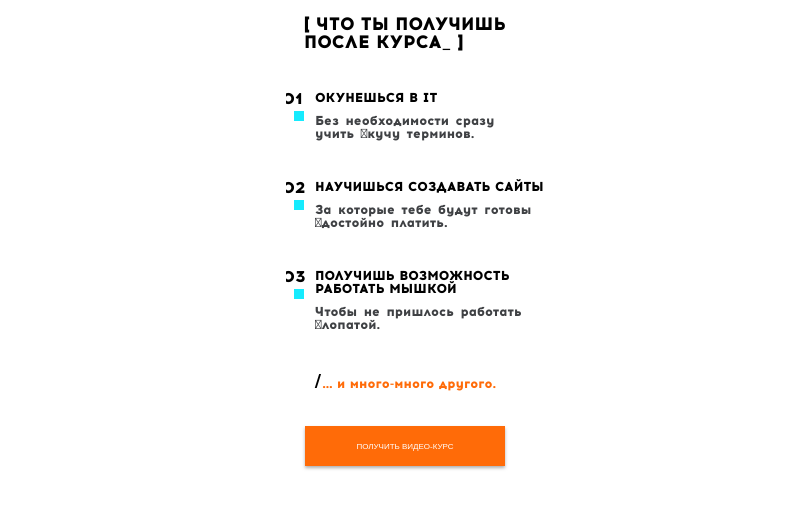
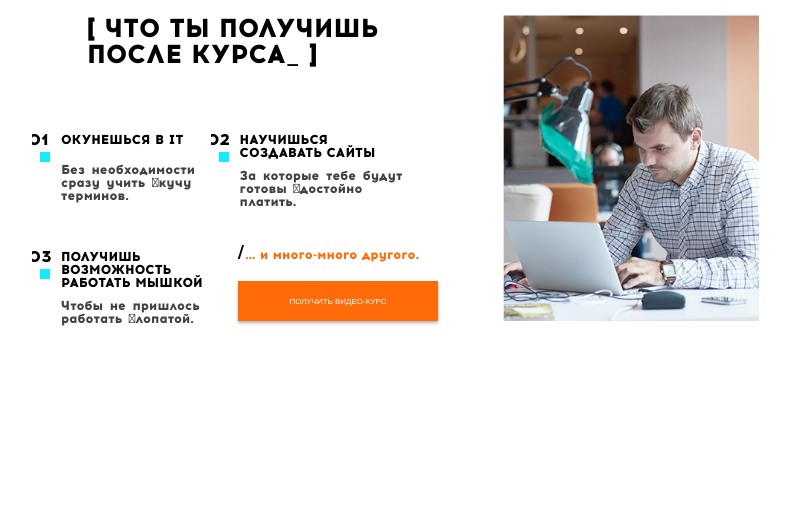
Before and after one commit to arthurtheking/Hakaton_Project, a website: page src/index.html in a window 1280 px wide. Shown: the whole page, without its empty margins (235-1025 px from the left). Drawn offline with nearby package versions, Linux system fonts and the light colour scheme; files that its build step writes are made by us from their sources; files whose address does not match are found by name.

Commit message:
sec 15 768

```diff
--- a/src/html/_block-15.html
+++ b/src/html/_block-15.html
@@ -31,6 +31,6 @@
     </div>
 
     <div class="block-15__right">
-        <img src="./img/section-15_it-guy.png" alt="" title="">
+        <img class="block-15__right-img" src="./img/section-15_it-guy.png" alt="" title="">
     </div>
 </section>
--- a/src/sass/_block-15/_media/_320.scss
+++ b/src/sass/_block-15/_media/_320.scss
@@ -64,9 +64,9 @@
     &__caption {
         font-family: $acrom;
         font-size: 9px;
-        text-align: center;
         margin: 20px auto;
         color: #ff6b08;
+        text-align: center;
         &::before{
             content: "/";
             display: inline-block;
--- a/src/sass/_block-15/_media/_480.scss
+++ b/src/sass/_block-15/_media/_480.scss
@@ -40,6 +40,7 @@
 
     &__caption {
         font-size: 13px;
+        width: 200px;
     }
 
     &__button {
--- a/src/sass/_block-15/_media/_768.scss
+++ b/src/sass/_block-15/_media/_768.scss
@@ -1,6 +1,56 @@
 .block-15 {
     @media screen and (min-width: 768px) {
-        min-width: 768px;
+        width: 728px;
+        display: flex;
+        padding-left: 40px;
+        margin: 0 auto;
 
+        &__left {
+            width: 50%;
+            position: relative;
+        }
+        &__title {
+            font-size: 26px;
+            width: 305px;
+        }
+        .list {
+            display: flex;
+            flex-flow: row wrap;
+            justify-content: flex-start;
+        }
+        .item {
+            display: flex;
+            flex-flow: row wrap;
+            margin: 11px 0;
+            width: 129px;
+            flex-basis: 50%;
+
+            &__heading {
+                width: 170px;
+            }
+            .counter {
+                top: 19px;
+            }
+        }
+        &__button {
+            position: absolute;
+            bottom: 50px;
+            left: 177px;
+        }
+        &__caption {
+            position: absolute;
+            bottom: 89px;
+            left: 167px;
+        }
+        &__right {
+            width: 40%;
+            display: flex;
+            padding-left: 85px;
+
+            &-img {
+                width: 256px;
+                height: 306px;
+            }
+        }
     }
 }
```
Also changed, not shown: build/css/stylesheet.css, build/index.html.
